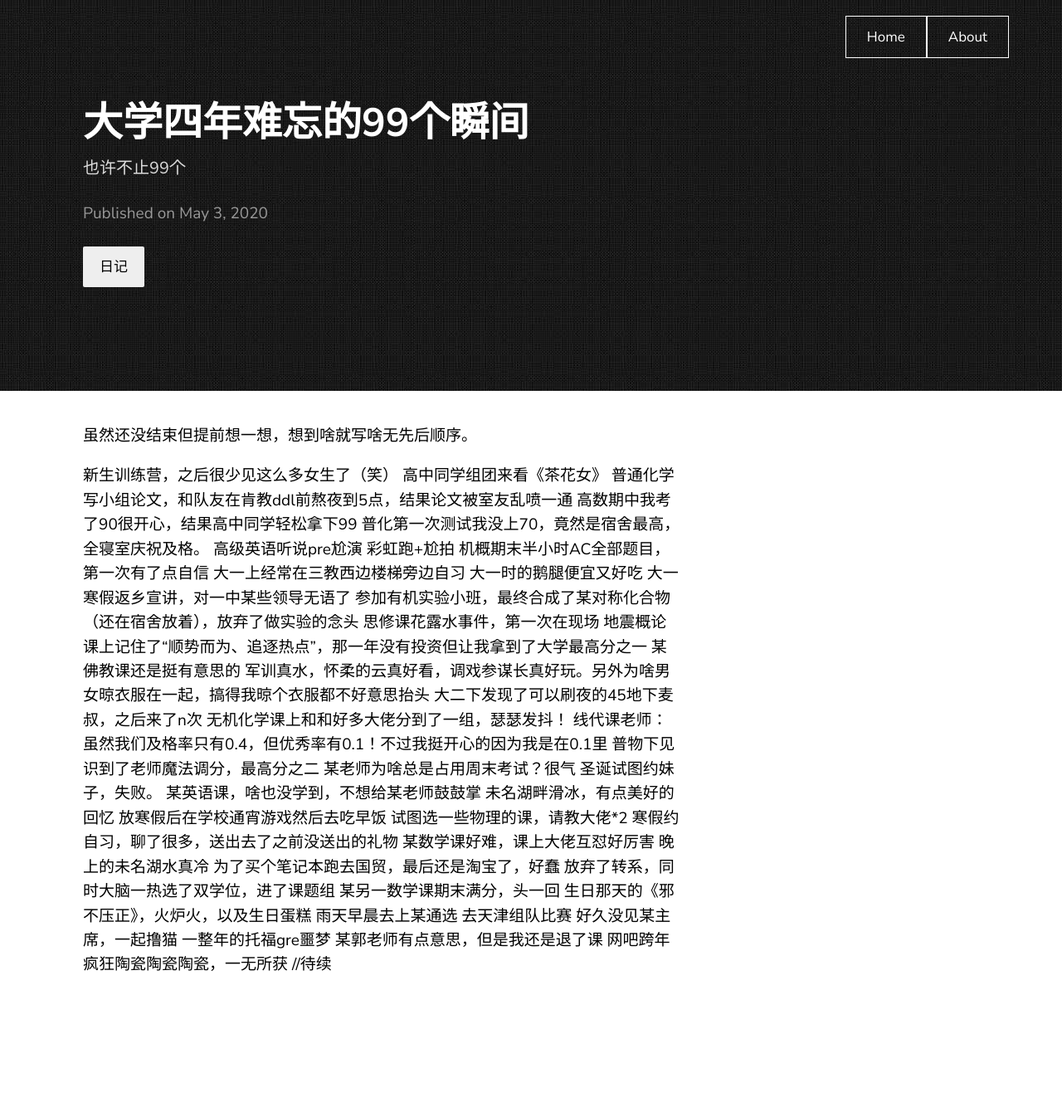
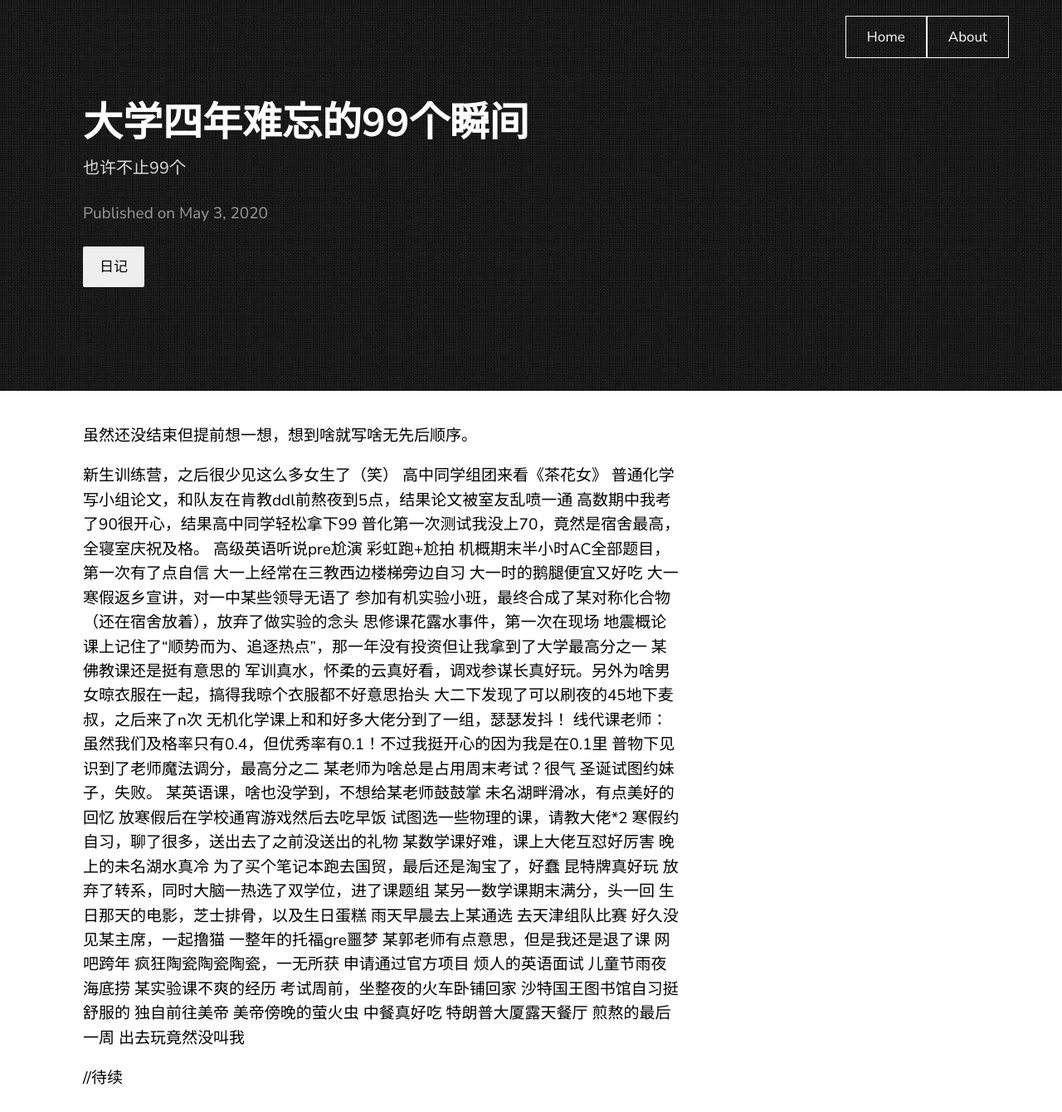
Before and after one commit to WolframCong/wolframcong.github.io, a Jekyll site: the page built from _posts/2020-05-03-20200503.md, in a window 1280 px wide. Shown: the whole page at 83% size. Built offline with Jekyll 4.4.1, drawn with Linux system fonts in a browser that asks for light colours; comment, search, counter and statistics services are not loaded; before the commit the page ends 1203 px from its top, so only the background shows below that.

Commit message:
Updated PKU99

```diff
--- a/_posts/2020-05-03-20200503.md
+++ b/_posts/2020-05-03-20200503.md
@@ -38,9 +38,10 @@ categories: 日记
 某数学课好难，课上大佬互怼好厉害
 晚上的未名湖水真冷
 为了买个笔记本跑去国贸，最后还是淘宝了，好蠢
+昆特牌真好玩
 放弃了转系，同时大脑一热选了双学位，进了课题组
 某另一数学课期末满分，头一回
-生日那天的《邪不压正》，火炉火，以及生日蛋糕
+生日那天的电影，芝士排骨，以及生日蛋糕
 雨天早晨去上某通选
 去天津组队比赛
 好久没见某主席，一起撸猫
@@ -48,4 +49,17 @@ categories: 日记
 某郭老师有点意思，但是我还是退了课
 网吧跨年
 疯狂陶瓷陶瓷陶瓷，一无所获
+申请通过官方项目
+烦人的英语面试
+儿童节雨夜海底捞
+某实验课不爽的经历
+考试周前，坐整夜的火车卧铺回家
+沙特国王图书馆自习挺舒服的
+独自前往美帝
+美帝傍晚的萤火虫
+中餐真好吃
+特朗普大厦露天餐厅
+煎熬的最后一周
+出去玩竟然没叫我
+
 //待续
```
